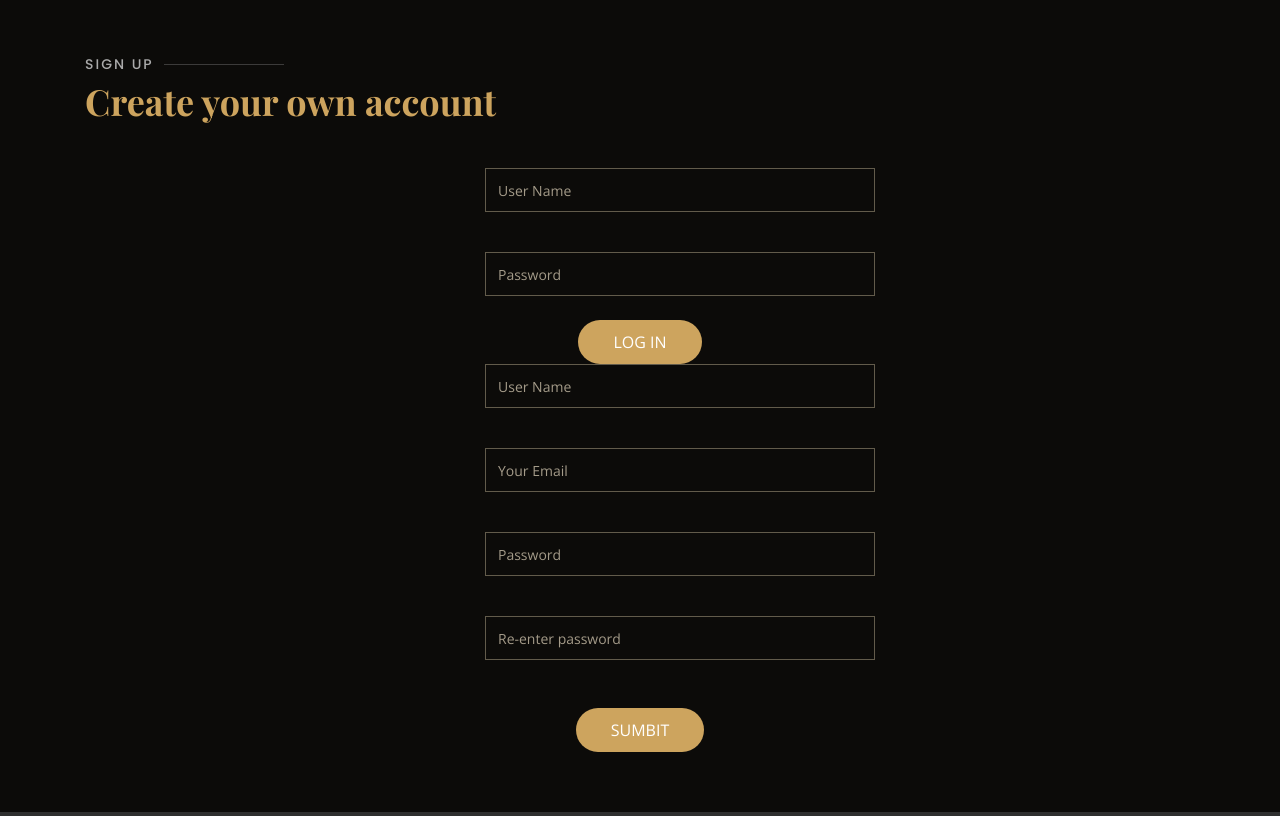
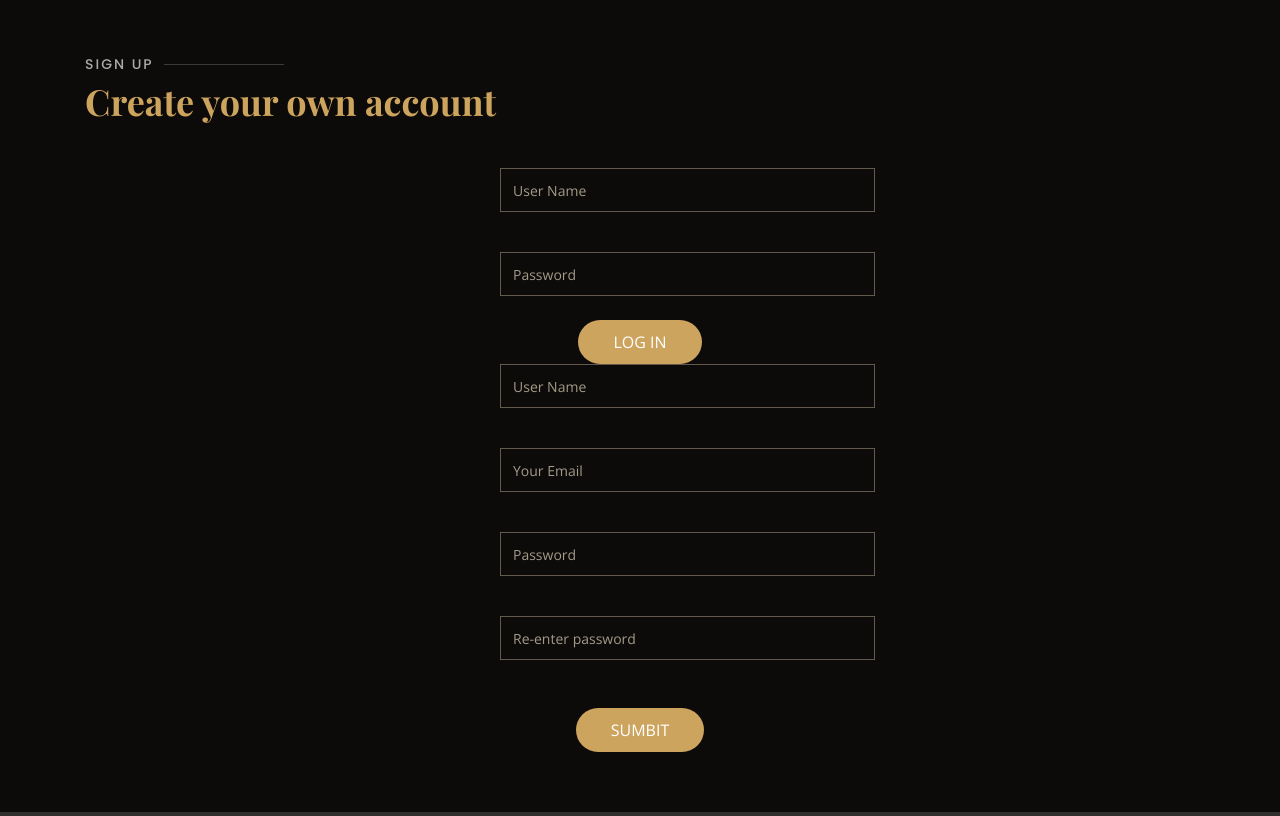
Before and after one commit to Akshara-AS/VIVI5, a Django app: page / in a window 1280 px wide. Shown: the part 3052-3868 px from the top of the page. Run offline with Django 3.2, Linux system fonts and the light colour scheme; some libraries are stand-ins or nearby versions; some web fonts are replaced; grey boxes are pictures that could not be loaded.

Commit message:
Committing Changes

```diff
--- a/templates/main_home.html
+++ b/templates/main_home.html
@@ -416,9 +416,7 @@
 
     <!-- ======= Contact Section ======= -->
     {% if not loggedin %}
-    <div class="row justify-content-around">
     <section id="contact" class="contact ">
-
       <div class="container" data-aos="fade-up">
         <div class="section-title">
           <h2>Sign Up</h2>
```
